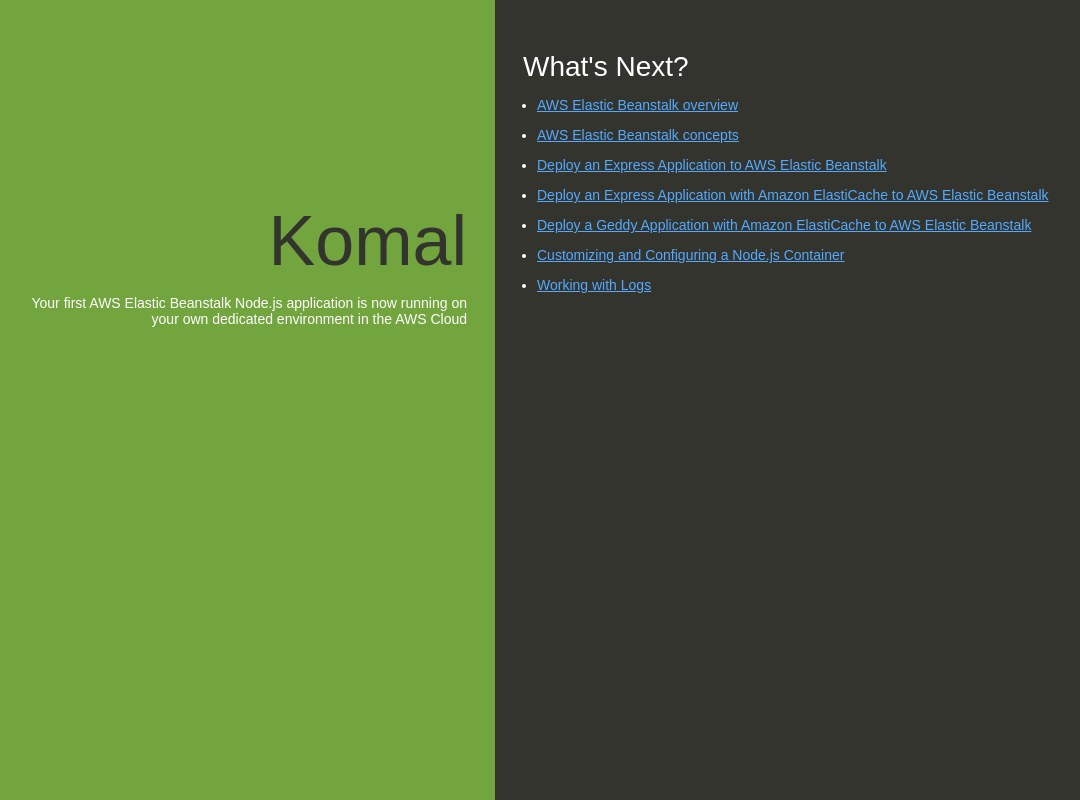
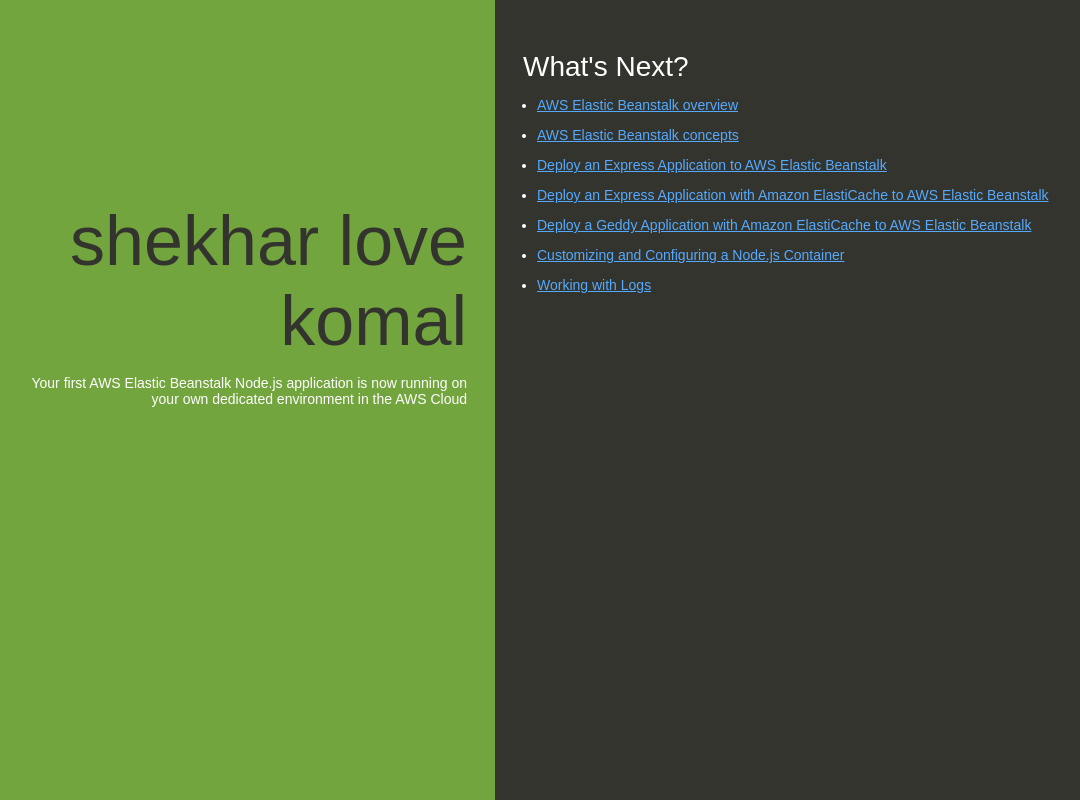
Before and after one commit to SMundekar/DemoCodePipeline32, a website: page index.html in a window 1280 px wide. Shown: the whole page, without its empty margins (145-1225 px from the left). Drawn offline with Linux system fonts and the light colour scheme.

Commit message:
third commit
third commit

```diff
--- a/index.html
+++ b/index.html
@@ -74,7 +74,7 @@
   </head>
   <body>
     <div class="textColumn">
-      <h1>Komal</h1>
+      <h1>shekhar love komal</h1>
       <p>Your first AWS Elastic Beanstalk Node.js application is now running on your own dedicated environment in the AWS Cloud</p>
     </div>
     <div class="linksColumn">
```
